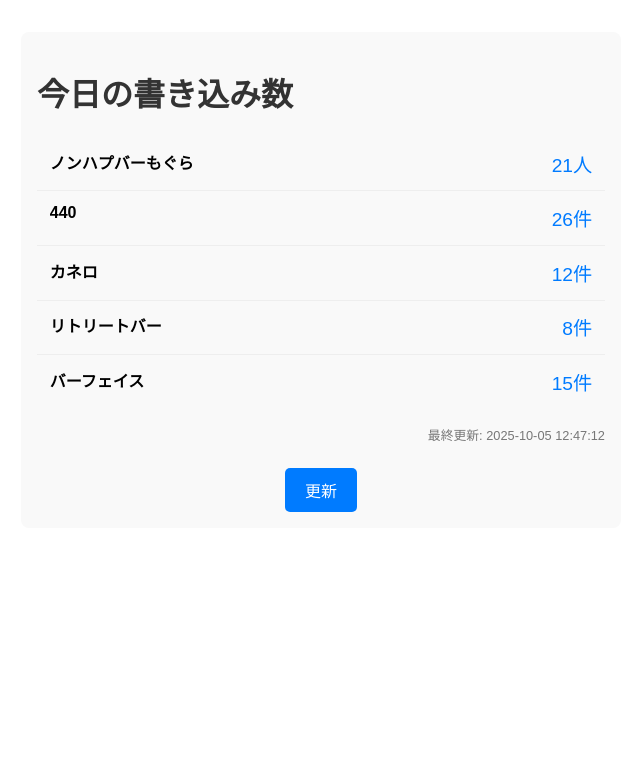
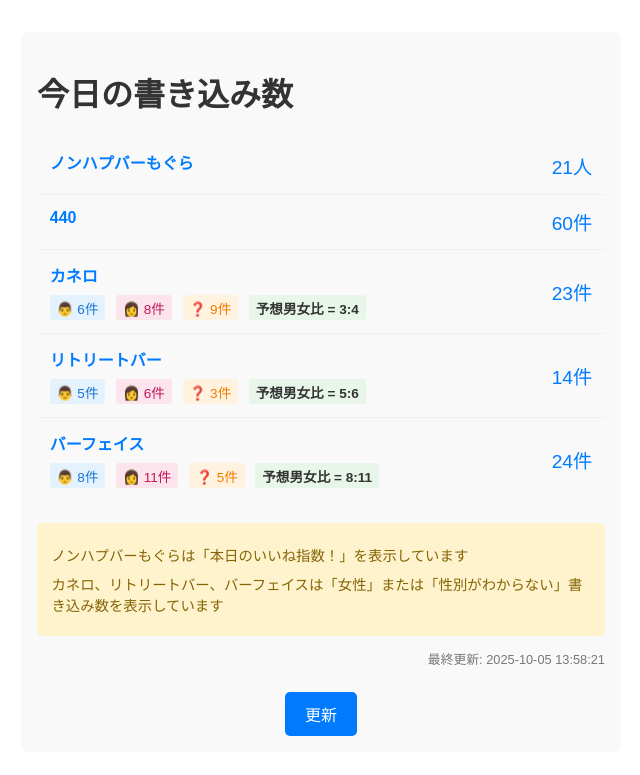
Before and after one commit to yoshi1357/bbs_checker, a Flask app: page / in a window 1280 px wide. Shown: the top 775 px of the page, without its empty margins (319-959 px from the left). Run offline with Flask 3, Linux system fonts and the light colour scheme.

Commit message:
男女比表示、リンクを追加

```diff
--- a/data.json
+++ b/data.json
@@ -1,25 +1,53 @@
 {
-  "last_updated": "2025-10-05 12:47:12",
+  "last_updated": "2025-10-05 13:58:21",
   "post_data": [
     {
       "display_name": "ノンハプバーもぐら",
-      "count": "21人"
+      "count": "21人",
+      "url": "https://member.nonhapumogura.com/",
+      "type": "simple"
     },
     {
       "display_name": "440",
-      "count": "26件"
+      "count": "60件",
+      "url": "https://rara.jp/bar440/",
+      "type": "simple"
     },
     {
       "display_name": "カネロ",
-      "count": "12件"
+      "count": "23件",
+      "url": "https://barcanelo.com/bbs/index.php?page=0",
+      "type": "gender",
+      "gender_detail": {
+        "male": 6,
+        "female": 8,
+        "unknown": 9,
+        "ratio": "3:4"
+      }
     },
     {
       "display_name": "リトリートバー",
-      "count": "8件"
+      "count": "14件",
+      "url": "https://retreatbar.jp/bbs/index.php?page=0",
+      "type": "gender",
+      "gender_detail": {
+        "male": 5,
+        "female": 6,
+        "unknown": 3,
+        "ratio": "5:6"
+      }
     },
     {
       "display_name": "バーフェイス",
-      "count": "15件"
+      "count": "24件",
+      "url": "https://bar-face.jp/bbs/index.php?page=0",
+      "type": "gender",
+      "gender_detail": {
+        "male": 8,
+        "female": 11,
+        "unknown": 5,
+        "ratio": "8:11"
+      }
     }
   ]
 }
--- /dev/null
+++ b/static/script.js
@@ -0,0 +1,93 @@
+// APIからデータを取得して画面に表示するJavaScript
+async function fetchData(forceRefresh = false) {
+    const postList = document.getElementById('post-list');
+    const updatedTime = document.getElementById('updated-time');
+    const reloadButton = document.getElementById('reload');
+
+    // ローディング表示
+    postList.innerHTML = '<li class="loading">データを読み込んでいます...</li>';
+    updatedTime.textContent = '';
+    reloadButton.disabled = true;
+    reloadButton.textContent = '読み込み中...';
+
+    try {
+        // forceRefreshがtrueの場合は/api/refresh、falseの場合は/api/posts
+        const endpoint = forceRefresh ? '/api/refresh' : '/api/posts';
+        const response = await fetch(endpoint);
+
+        if (!response.ok) {
+            throw new Error('データの取得に失敗しました。');
+        }
+
+        const result = await response.json();
+        console.log('API Response:', result);
+
+        // /api/refreshの場合はresult.dataにデータが入っている
+        const data = forceRefresh && result.data ? result.data : result;
+
+        // データ構造の確認
+        if (!data || !data.post_data) {
+            throw new Error('データ形式が正しくありません。');
+        }
+
+        // リストをクリア
+        postList.innerHTML = '';
+
+        // 取得したデータでリスト項目を作成
+        data.post_data.forEach(site => {
+            const li = document.createElement('li');
+
+            // 店名にリンクを追加
+            const siteName = site.url
+                ? `<a href="${site.url}" target="_blank" rel="noopener noreferrer">${site.display_name}</a>`
+                : site.display_name;
+
+            // 性別情報がある場合は詳細表示
+            if (site.type === 'gender' && site.gender_detail) {
+                const detail = site.gender_detail;
+                li.innerHTML = `
+                    <div class="site-info">
+                        <span class="site-name">${siteName}</span>
+                        <div class="gender-detail">
+                            <span class="gender-item male">👨 ${detail.male}件</span>
+                            <span class="gender-item female">👩 ${detail.female}件</span>
+                            <span class="gender-item unknown">❓ ${detail.unknown}件</span>
+                            <span class="gender-ratio">予想男女比 = ${detail.ratio}</span>
+                        </div>
+                    </div>
+                    <span class="post-count">${site.count}</span>
+                `;
+            } else {
+                // 通常表示
+                li.innerHTML = `
+                    <span class="site-name">${siteName}</span>
+                    <span class="post-count">${site.count}</span>
+                `;
+            }
+
+            postList.appendChild(li);
+        });
+
+        // 更新日時を表示
+        updatedTime.textContent = `最終更新: ${data.last_updated}`;
+
+    } catch (error) {
+        postList.innerHTML = `<li class="error">エラー: ${error.message}</li>`;
+        console.error('Fetch error:', error);
+    } finally {
+        // ボタンを再度有効化
+        reloadButton.disabled = false;
+        reloadButton.textContent = '更新';
+    }
+}
+
+// ページが読み込まれたらデータを取得
+window.addEventListener('DOMContentLoaded', () => {
+    fetchData(false);
+});
+
+// 更新ボタンクリック時の処理
+const reloadButton = document.getElementById('reload');
+reloadButton.addEventListener('click', () => {
+    fetchData(true);
+});
--- /dev/null
+++ b/static/style.css
@@ -0,0 +1,154 @@
+body {
+    font-family: sans-serif;
+    max-width: 600px;
+    margin: 2em auto;
+    padding: 0 1em;
+}
+
+h1 {
+    color: #333;
+}
+
+.container {
+    background-color: #f9f9f9;
+    border-radius: 8px;
+    padding: 1em;
+}
+
+.post-list {
+    list-style: none;
+    padding: 0;
+}
+
+.post-list li {
+    display: flex;
+    justify-content: space-between;
+    align-items: center;
+    padding: 0.8em;
+    border-bottom: 1px solid #eee;
+}
+
+.post-list li:last-child {
+    border-bottom: none;
+}
+
+.site-info {
+    flex: 1;
+}
+
+.site-name {
+    font-weight: bold;
+    display: block;
+    margin-bottom: 0.5em;
+}
+
+.site-name a {
+    color: #007bff;
+    text-decoration: none;
+    transition: color 0.3s;
+}
+
+.site-name a:hover {
+    color: #0056b3;
+    text-decoration: underline;
+}
+
+.gender-detail {
+    display: flex;
+    gap: 0.8em;
+    flex-wrap: wrap;
+    font-size: 0.85em;
+    margin-top: 0.3em;
+}
+
+.gender-item {
+    padding: 0.2em 0.5em;
+    border-radius: 3px;
+    background-color: #f0f0f0;
+}
+
+.gender-item.male {
+    background-color: #e3f2fd;
+    color: #1976d2;
+}
+
+.gender-item.female {
+    background-color: #fce4ec;
+    color: #c2185b;
+}
+
+.gender-item.unknown {
+    background-color: #fff3e0;
+    color: #f57c00;
+}
+
+.gender-ratio {
+    font-weight: bold;
+    color: #333;
+    padding: 0.2em 0.5em;
+    background-color: #e8f5e9;
+    border-radius: 3px;
+}
+
+.post-count {
+    font-size: 1.2em;
+    color: #007bff;
+}
+
+.remarks {
+    margin-top: 1.5em;
+    padding: 1em;
+    background-color: #fff3cd;
+    border-radius: 5px;
+    font-size: 0.9em;
+}
+
+.remarks p {
+    margin: 0.5em 0;
+    color: #856404;
+}
+
+.updated-time {
+    text-align: right;
+    font-size: 0.8em;
+    color: #777;
+    margin-top: 1em;
+}
+
+/* ボタンのスタイル */
+.button-container {
+    margin-top: 1.5em;
+    text-align: center;
+}
+
+#reload {
+    background-color: #007bff;
+    color: white;
+    border: none;
+    padding: 10px 20px;
+    font-size: 1em;
+    border-radius: 5px;
+    cursor: pointer;
+    transition: background-color 0.3s;
+}
+
+#reload:hover {
+    background-color: #0056b3;
+}
+
+#reload:disabled {
+    background-color: #ccc;
+    cursor: not-allowed;
+}
+
+/* ローディング表示 */
+.loading {
+    color: #999;
+    font-style: italic;
+}
+
+/* エラー表示 */
+.error {
+    color: #d9534f;
+    font-weight: bold;
+}
--- a/templates/index.html
+++ b/templates/index.html
@@ -3,50 +3,8 @@
 <head>
     <meta charset="UTF-8">
     <meta name="viewport" content="width=device-width, initial-scale=1.0">
-    <title>掲示板書き込み数チェッカー</title>
-    <style>
-        body { font-family: sans-serif; max-width: 600px; margin: 2em auto; padding: 0 1em; }
-        h1 { color: #333; }
-        .container { background-color: #f9f9f9; border-radius: 8px; padding: 1em; }
-        .post-list { list-style: none; padding: 0; }
-        .post-list li { display: flex; justify-content: space-between; padding: 0.8em; border-bottom: 1px solid #eee; }
-        .post-list li:last-child { border-bottom: none; }
-        .site-name { font-weight: bold; }
-        .post-count { font-size: 1.2em; color: #007bff; }
-        .updated-time { text-align: right; font-size: 0.8em; color: #777; margin-top: 1em; }
-
-        /* ボタンのスタイル */
-        .button-container { margin-top: 1.5em; text-align: center; }
-        #reload {
-            background-color: #007bff;
-            color: white;
-            border: none;
-            padding: 10px 20px;
-            font-size: 1em;
-            border-radius: 5px;
-            cursor: pointer;
-            transition: background-color 0.3s;
-        }
-        #reload:hover {
-            background-color: #0056b3;
-        }
-        #reload:disabled {
-            background-color: #ccc;
-            cursor: not-allowed;
-        }
-
-        /* ローディング表示 */
-        .loading {
-            color: #999;
-            font-style: italic;
-        }
-
-        /* エラー表示 */
-        .error {
-            color: #d9534f;
-            font-weight: bold;
-        }
-    </style>
+    <title>ハプニングバー/掲示板書き込み数チェッカー</title>
+    <link rel="stylesheet" href="{{ url_for('static', filename='style.css') }}">
 </head>
 <body>
     <div class="container">
@@ -54,81 +12,16 @@
         <ul class="post-list" id="post-list">
             <li class="loading">データを読み込んでいます...</li>
         </ul>
+        <div class="remarks" id="remarks">
+            <p>ノンハプバーもぐらは「本日のいいね指数！」を表示しています</p>
+            <p>カネロ、リトリートバー、バーフェイスは「女性」または「性別がわからない」書き込み数を表示しています</p>
+        </div>
         <p class="updated-time" id="updated-time"></p>
         <div class="button-container">
             <button id="reload">更新</button>
         </div>
     </div>
 
-    <script>
-        // APIからデータを取得して画面に表示するJavaScript
-        async function fetchData(forceRefresh = false) {
-            const postList = document.getElementById('post-list');
-            const updatedTime = document.getElementById('updated-time');
-            const reloadButton = document.getElementById('reload');
-
-            // ローディング表示
-            postList.innerHTML = '<li class="loading">データを読み込んでいます...</li>';
-            updatedTime.textContent = '';
-            reloadButton.disabled = true;
-            reloadButton.textContent = '読み込み中...';
-
-            try {
-                // forceRefreshがtrueの場合は/api/refresh、falseの場合は/api/posts
-                const endpoint = forceRefresh ? '/api/refresh' : '/api/posts';
-                const response = await fetch(endpoint);
-
-                if (!response.ok) {
-                    throw new Error('データの取得に失敗しました。');
-                }
-
-                const result = await response.json();
-                console.log('API Response:', result);
-
-                // /api/refreshの場合はresult.dataにデータが入っている
-                const data = forceRefresh && result.data ? result.data : result;
-
-                // データ構造の確認
-                if (!data || !data.post_data) {
-                    throw new Error('データ形式が正しくありません。');
-                }
-
-                // リストをクリア
-                postList.innerHTML = '';
-
-                // 取得したデータでリスト項目を作成
-                data.post_data.forEach(site => {
-                    const li = document.createElement('li');
-                    li.innerHTML = `
-                        <span class="site-name">${site.display_name}</span>
-                        <span class="post-count">${site.count}</span>
-                    `;
-                    postList.appendChild(li);
-                });
-
-                // 更新日時を表示
-                updatedTime.textContent = `最終更新: ${data.last_updated}`;
-
-            } catch (error) {
-                postList.innerHTML = `<li class="error">エラー: ${error.message}</li>`;
-                console.error('Fetch error:', error);
-            } finally {
-                // ボタンを再度有効化
-                reloadButton.disabled = false;
-                reloadButton.textContent = '更新';
-            }
-        }
-
-        // ページが読み込まれたらデータを取得
-        window.addEventListener('DOMContentLoaded', () => {
-            fetchData(false);
-        });
-
-        // 更新ボタンクリック時の処理
-        const reloadButton = document.getElementById('reload');
-        reloadButton.addEventListener('click', () => {
-            fetchData(true);
-        });
-    </script>
+    <script src="{{ url_for('static', filename='script.js') }}"></script>
 </body>
 </html>
```
Also changed, not shown: scraper.py (+137 -34 lines).
